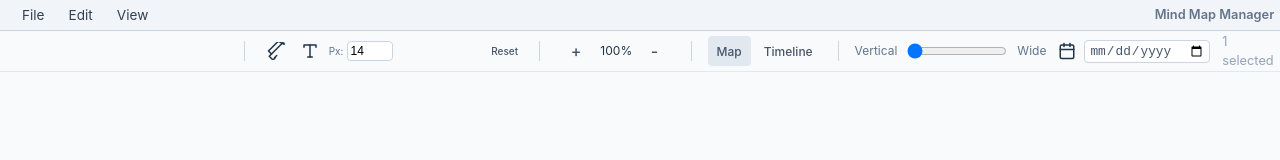
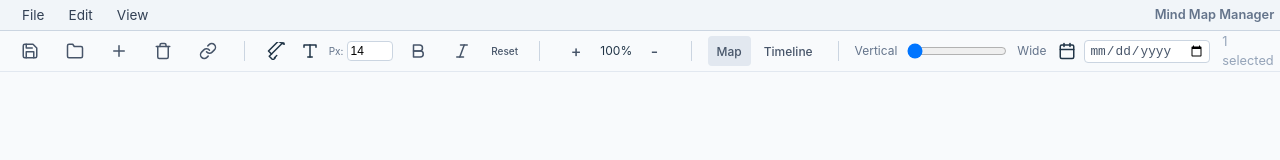
Before and after one commit to Paulheth/mindmap, a React (Vite) app: page / in a window 1280 px wide. Shown: the top 160 px of the page. Built offline with nearby package versions, Linux system fonts and the light colour scheme.

Commit message:
Fix toolbar icons visibility by adding explicit CSS dimensions to SVGs

```diff
--- a/src/components/Layout/IconToolbar.css
+++ b/src/components/Layout/IconToolbar.css
@@ -25,6 +25,13 @@
     border-radius: 4px;
     cursor: pointer;
     color: #475569;
+}
+
+.icon-toolbar button svg {
+    width: 18px;
+    height: 18px;
+    min-width: 18px;
+    flex-shrink: 0;
 }
 
 .icon-toolbar button:hover {
```
